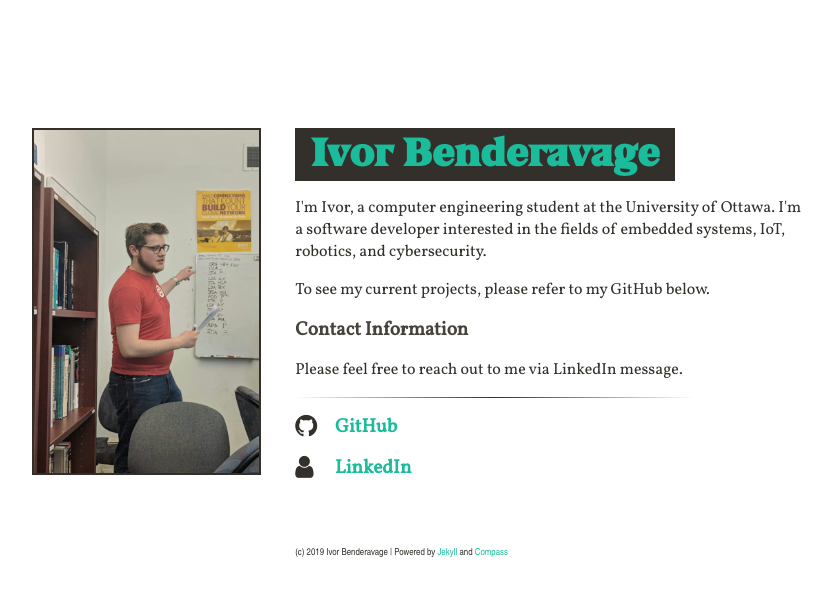
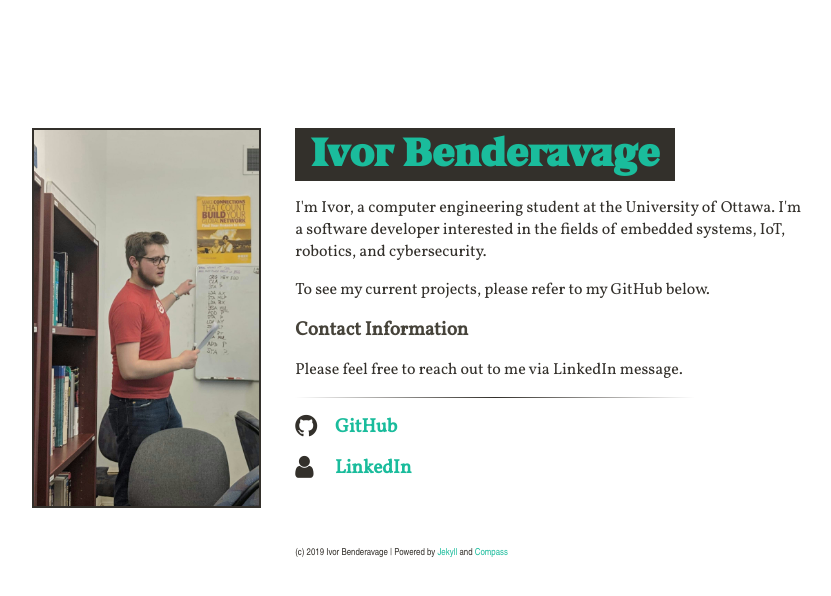
Before and after one commit to ivorysoap/ivorysoap.github.io, a Jekyll site: the page built from index.html, in a window 1280 px wide. Shown: the top 596 px of the page, without its empty margins (392-1223 px from the left). Built offline with Jekyll 4.4.1, drawn with Linux system fonts in a browser that asks for light colours; nearby versions of some CDN libraries.

Commit message:
Update photo dimensions

```diff
--- a/assets/main.scss
+++ b/assets/main.scss
@@ -91,7 +91,7 @@
 .photo {
 	border: 2px solid $text-color;
 	width: 225px;
-	height: 343px;
+	height: 376px;
 	text-align: right;
 	display: inline-block;
 }
--- a/index.html
+++ b/index.html
@@ -11,7 +11,7 @@
       -->
         <div class="photo">
           <a href="https://ieeeuottawa.ca">
-            <img class="image-responsive" src="/images/me.png" alt="me" width=225 height=343>
+            <img class="image-responsive" src="/images/me.png" alt="me" width=225 height=376>
           </a>
         </div>
         {% endif %}
```
Also changed, not shown: 2 other files.
